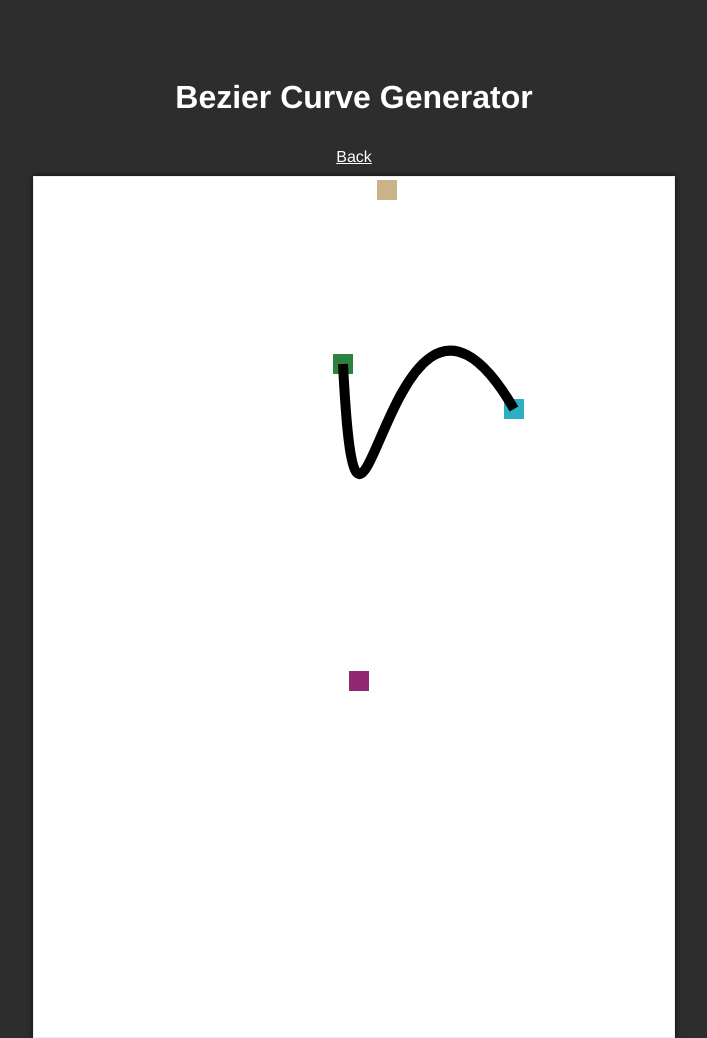
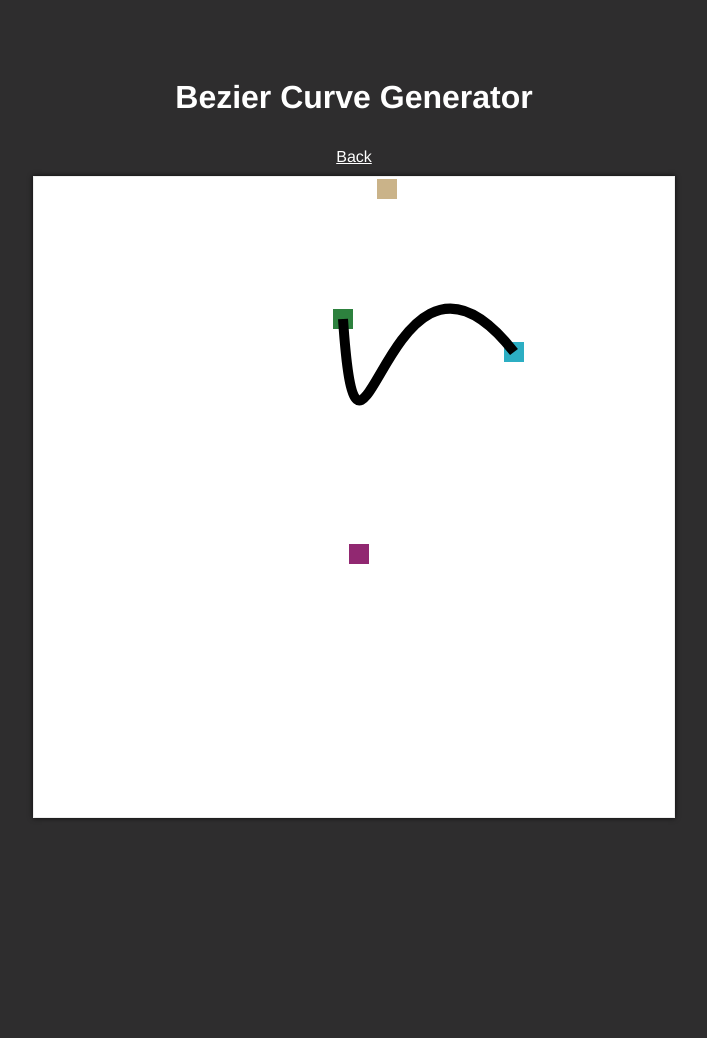
Before and after one commit to andersryanc/playing-with-canvas, a plain HTML site: page examples/bezier-curve-generator.html in a window 1280 px wide. Shown: the top 1038 px of the page, without its empty margins (286-993 px from the left). After the commit the page ends 876 px from the top, so only its background shows below. Drawn offline with Linux system fonts and the light colour scheme.

Commit message:
shrink canvas

```diff
--- a/examples/bezier-curve-generator.html
+++ b/examples/bezier-curve-generator.html
@@ -11,7 +11,7 @@
     <h1> Bezier Curve Generator </h1>
     <a href="/"> Back </a>
 
-    <canvas id="canvas" width="640" height="860">
+    <canvas id="canvas" width="640" height="640">
       <p> Please update your browser </p>
     </canvas>
 
```
